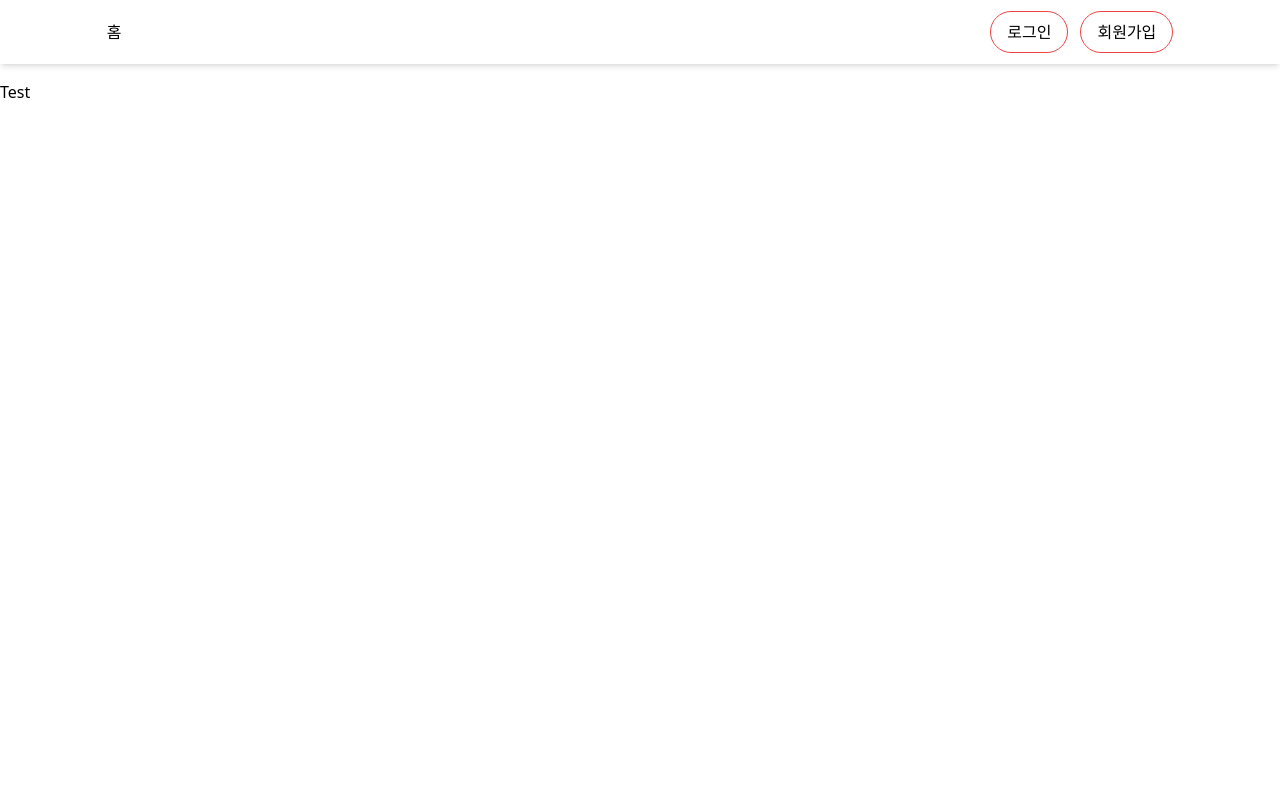
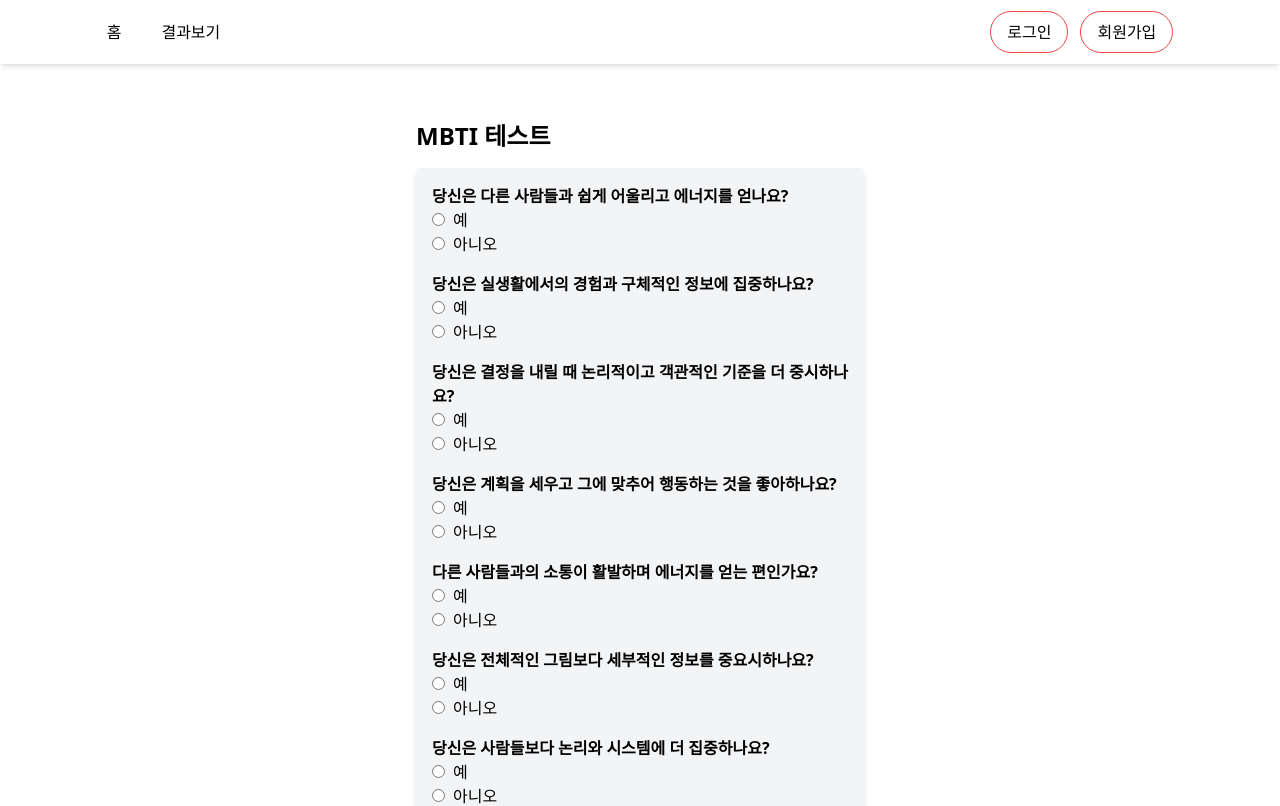
Before and after one commit to Byoung-yup/deep_project, a React (Vite) app: page /test in a window 1280 px wide. Shown: the top 806 px of the page. Built offline with nearby package versions, Linux system fonts and the light colour scheme.

Commit message:
feature: 테스트 결과 작업, 서버 작업

```diff
--- /dev/null
+++ b/db.json
@@ -0,0 +1,12 @@
+{
+  "mbti": [
+    {
+      "id": "3000",
+      "email": "test@naver.com",
+      "nickname": "또변경닉네임",
+      "result": "INFP",
+      "date": "2024-09-10T04:18:43.203Z",
+      "visibility": true
+    }
+  ]
+}
--- a/src/Navibar.jsx
+++ b/src/Navibar.jsx
@@ -21,7 +21,7 @@ const Navibar = () => {
       const token = await getItem("accessToken");
       if (token) {
         const { id, nickname } = await getUser(token);
-        login({ id, nickname });
+        login(id, nickname);
       }
     };
     executeAuthService();
@@ -50,15 +50,11 @@ const Navibar = () => {
                 홈
               </Link>
             </li>
-            {isAuthenticated && (
-              <>
-                <li>
-                  <Link to="/result" className="text-black hover:text-red-500">
-                    결과보기
-                  </Link>
-                </li>
-              </>
-            )}
+            <li>
+              <Link to="/result" className="text-black hover:text-red-500">
+                결과보기
+              </Link>
+            </li>
           </ul>
         </div>
         <div className="flex items-center gap-3">
--- /dev/null
+++ b/src/TestForm.jsx
@@ -0,0 +1,51 @@
+import React, { useState } from "react";
+import questions from "./data/questions";
+
+const TestForm = ({ onSubmit }) => {
+  const [answers, setAnswers] = useState(Array(questions.length).fill(null));
+
+  const handleChange = (index, answer) => {
+    const newAnswers = [...answers];
+    newAnswers[index] = answer;
+    setAnswers(newAnswers);
+  };
+
+  const handleSubmit = (e) => {
+    e.preventDefault();
+    onSubmit(answers);
+  };
+
+  return (
+    <form
+      onSubmit={handleSubmit}
+      className="space-y-4 p-4 bg-gray-100 rounded shadow-md"
+    >
+      {questions.map((q, index) => (
+        <div key={q.id} className="mb-4">
+          <p className="font-semibold">{q.question}</p>
+          {q.options.map((option, i) => (
+            <label key={i} className="block">
+              <input
+                type="radio"
+                name={`question-${index}`}
+                value={option}
+                checked={answers[index] === option}
+                onChange={() => handleChange(index, option)}
+                className="mr-2"
+              />
+              {option}
+            </label>
+          ))}
+        </div>
+      ))}
+      <button
+        type="submit"
+        className="w-full bg-blue-500 text-white py-2 rounded hover:bg-blue-600"
+      >
+        제출하기
+      </button>
+    </form>
+  );
+};
+
+export default TestForm;
--- /dev/null
+++ b/src/api/mbti/axiosMBTIInstance.js
@@ -0,0 +1,7 @@
+import axios from "axios";
+
+const axiosMBTIInstance = axios.create({
+  baseURL: "http://localhost:4000",
+});
+
+export default axiosMBTIInstance;
--- /dev/null
+++ b/src/api/mbti/mbtiAPI.js
@@ -0,0 +1,5 @@
+import axiosMBTIInstance from "./axiosMBTIInstance";
+
+export const createTestResult = async (result) => {
+  await axiosMBTIInstance.post("/mbti", result);
+};
--- /dev/null
+++ b/src/data/questions.js
@@ -0,0 +1,126 @@
+export const questions = [
+  {
+    id: 1,
+    question: "당신은 다른 사람들과 쉽게 어울리고 에너지를 얻나요?",
+    options: ["예", "아니오"],
+    type: "E/I",
+  },
+  {
+    id: 2,
+    question: "당신은 실생활에서의 경험과 구체적인 정보에 집중하나요?",
+    options: ["예", "아니오"],
+    type: "S/N",
+  },
+  {
+    id: 3,
+    question: "당신은 결정을 내릴 때 논리적이고 객관적인 기준을 더 중시하나요?",
+    options: ["예", "아니오"],
+    type: "T/F",
+  },
+  {
+    id: 4,
+    question: "당신은 계획을 세우고 그에 맞추어 행동하는 것을 좋아하나요?",
+    options: ["예", "아니오"],
+    type: "J/P",
+  },
+  {
+    id: 5,
+    question: "다른 사람들과의 소통이 활발하며 에너지를 얻는 편인가요?",
+    options: ["예", "아니오"],
+    type: "E/I",
+  },
+  {
+    id: 6,
+    question: "당신은 전체적인 그림보다 세부적인 정보를 중요시하나요?",
+    options: ["예", "아니오"],
+    type: "S/N",
+  },
+  {
+    id: 7,
+    question: "당신은 사람들보다 논리와 시스템에 더 집중하나요?",
+    options: ["예", "아니오"],
+    type: "T/F",
+  },
+  {
+    id: 8,
+    question:
+      "당신은 마지막 순간까지 결정을 미루기보다는 미리 정리하고 싶나요?",
+    options: ["예", "아니오"],
+    type: "J/P",
+  },
+  {
+    id: 9,
+    question: "사람들과 함께 있는 것이 스트레스가 아니라 즐거움인가요?",
+    options: ["예", "아니오"],
+    type: "E/I",
+  },
+  {
+    id: 10,
+    question: "당신은 직관적인 추론보다 사실에 근거한 결정을 선호하나요?",
+    options: ["예", "아니오"],
+    type: "S/N",
+  },
+  {
+    id: 11,
+    question: "당신은 감정보다 논리적인 판단을 더 중요시하나요?",
+    options: ["예", "아니오"],
+    type: "T/F",
+  },
+  {
+    id: 12,
+    question: "당신은 구조적이고 체계적인 삶을 더 선호하나요?",
+    options: ["예", "아니오"],
+    type: "J/P",
+  },
+  {
+    id: 13,
+    question: "다른 사람들과 함께 있을 때 에너지를 얻고 행복감을 느끼나요?",
+    options: ["예", "아니오"],
+    type: "E/I",
+  },
+  {
+    id: 14,
+    question: "당신은 직관보다 사실과 데이터를 더 중요하게 생각하나요?",
+    options: ["예", "아니오"],
+    type: "S/N",
+  },
+  {
+    id: 15,
+    question: "당신은 결정할 때 논리와 이성에 더 중점을 두나요?",
+    options: ["예", "아니오"],
+    type: "T/F",
+  },
+  {
+    id: 16,
+    question: "당신은 계획하고 일정을 정리하는 것을 좋아하나요?",
+    options: ["예", "아니오"],
+    type: "J/P",
+  },
+  {
+    id: 17,
+    question: "당신은 혼자 있는 시간보다 다른 사람들과의 시간을 더 선호하나요?",
+    options: ["예", "아니오"],
+    type: "E/I",
+  },
+  {
+    id: 18,
+    question:
+      "당신은 직관적으로 떠오르는 생각보다 사실에 근거한 결정을 선호하나요?",
+    options: ["예", "아니오"],
+    type: "S/N",
+  },
+  {
+    id: 19,
+    question: "당신은 감정적인 판단보다 논리적인 결정을 더 신뢰하나요?",
+    options: ["예", "아니오"],
+    type: "T/F",
+  },
+  {
+    id: 20,
+    question: "당신은 즉흥적인 행동보다 계획된 행동을 더 선호하나요?",
+    options: ["예", "아니오"],
+    type: "J/P",
+  },
+];
+
+export default questions;
--- a/src/pages/Test.jsx
+++ b/src/pages/Test.jsx
@@ -1,5 +1,33 @@
+import React from "react";
+import TestForm from "../TestForm";
+import { calculateMBTI } from "../utils/mbtiCalculater";
+import { createTestResult } from "../api/mbti/mbtiAPI";
+import { useNavigate } from "react-router-dom";
+import useUserStore from "../store/useUserStore";
+
 const Test = () => {
-  return <div>Test</div>;
+  const { userId, nickname } = useUserStore((state) => state.user);
+  const navigate = useNavigate();
+
+  const handleTestSubmit = async (answers) => {
+    const result = calculateMBTI(answers);
+    const resultData = {
+      email: userId,
+      nickname: nickname,
+      result,
+      date: new Date().toISOString(),
+      visibility: true,
+    };
+    await createTestResult(resultData);
+    navigate("/testresult", { state: resultData });
+  };
+
+  return (
+    <div className="max-w-md mx-auto mt-10">
+      <h1 className="text-2xl font-bold mb-4">MBTI 테스트</h1>
+      <TestForm onSubmit={handleTestSubmit} />
+    </div>
+  );
 };
 
 export default Test;
--- /dev/null
+++ b/src/pages/TestResult.jsx
@@ -0,0 +1,21 @@
+import { useLocation, useNavigate } from "react-router-dom";
+import Button from "../common/Button";
+
+const TestResult = () => {
+  const location = useLocation();
+  const navigate = useNavigate();
+  const { state } = location;
+
+  return (
+    <div className="flex w-full justify-center items-center mt-6">
+      <div className="flex flex-col justify-evenly items-center w-1/2 gap-7 py-5 border-[1px] border-red-500">
+        <div className="text-center w-1/2 bg-gray-400 py-5">{state.result}</div>
+        <Button width="50%" onClick={() => navigate("/result")}>
+          결과 보러가기
+        </Button>
+      </div>
+    </div>
+  );
+};
+
+export default TestResult;
--- a/src/shared/Router.jsx
+++ b/src/shared/Router.jsx
@@ -6,6 +6,7 @@ import Register from "../pages/Register";
 import Test from "../pages/Test";
 import Result from "../pages/Result";
 import Profile from "../pages/Profile";
+import TestResult from "../pages/TestResult";
 
 const router = createBrowserRouter([
   {
@@ -16,6 +17,7 @@ const router = createBrowserRouter([
       { path: "login", element: <Login /> },
       { path: "register", element: <Register /> },
       { path: "test", element: <Test /> },
+      { path: "testresult", element: <TestResult /> },
       { path: "result", element: <Result /> },
       { path: "profile", element: <Profile /> },
     ],
--- a/src/store/useUserStore.js
+++ b/src/store/useUserStore.js
@@ -7,11 +7,12 @@ const useUserStore = create((set) => ({
     nickname: "",
   },
 
-  login: (userInfo) =>
+  login: (id, nickname) =>
     set((state) => ({
       user: {
         isAuthenticated: true,
-        ...userInfo,
+        userId: id,
+        nickname: nickname,
       },
     })),
 
--- /dev/null
+++ b/src/utils/mbtiCalculater.js
@@ -0,0 +1,33 @@
+import questions from "../data/questions";
+
+export const calculateMBTI = (answers) => {
+  const scores = {
+    E: 0,
+    I: 0,
+    S: 0,
+    N: 0,
+    T: 0,
+    F: 0,
+    J: 0,
+    P: 0,
+  };
+
+  answers.forEach((answer, index) => {
+    const question = questions[index];
+    if (question.type === "E/I") {
+      scores[answer === "예" ? "E" : "I"]++;
+    } else if (question.type === "S/N") {
+      scores[answer === "예" ? "S" : "N"]++;
+    } else if (question.type === "T/F") {
+      scores[answer === "예" ? "T" : "F"]++;
+    } else if (question.type === "J/P") {
+      scores[answer === "예" ? "J" : "P"]++;
+    }
+  });
+
+  const result = `${scores.E >= scores.I ? "E" : "I"}${
+    scores.S >= scores.N ? "S" : "N"
+  }${scores.T >= scores.F ? "T" : "F"}${scores.J >= scores.P ? "J" : "P"}`;
+
+  return result;
+};
```
